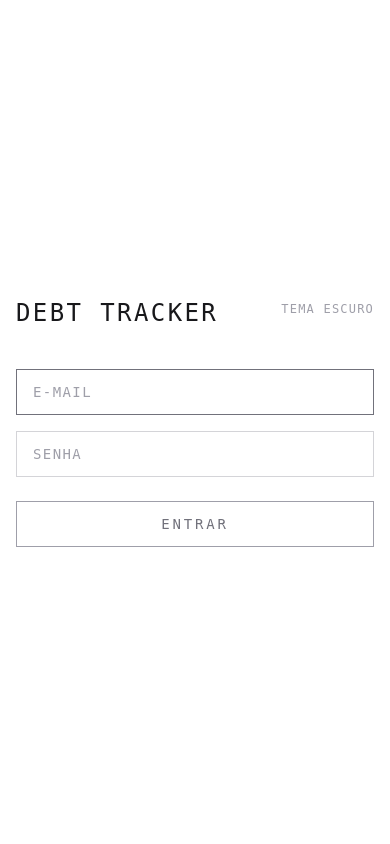
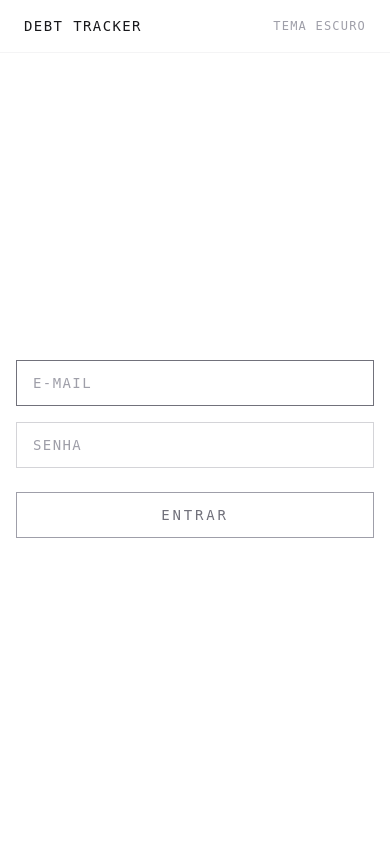
Before and after one commit to wlcvs/debt-tracker-django, a Django app: page /login/ in a window 390 px wide. Run offline with Django 5.2, Linux system fonts and the light colour scheme; some libraries are stand-ins or nearby versions.

Commit message:
fix: move login header to top of page on mobile
Separate header (Debt Tracker + theme toggle) from centered form
using flex-col layout so header is always at the top.

Co-Authored-By: Claude Sonnet 4.6 <noreply@anthropic.com>

```diff
--- a/templates/tracker/login.html
+++ b/templates/tracker/login.html
@@ -2,20 +2,18 @@
 {% block title %}Entrar — Debt Tracker{% endblock %}
 {% block theme_toggle %}{% endblock %}
 
-{% block body_class %}min-h-screen bg-white dark:bg-zinc-950 text-zinc-900 dark:text-zinc-100{% endblock %}
+{% block body_class %}min-h-screen flex flex-col bg-white dark:bg-zinc-950 text-zinc-900 dark:text-zinc-100{% endblock %}
 
 {% block body %}
-<main class="min-h-screen flex items-center justify-center px-4">
+<header class="px-6 py-4 flex items-center justify-between border-b border-zinc-100 dark:border-zinc-900">
+  <h1 class="text-sm tracking-widest uppercase text-zinc-900 dark:text-white">Debt Tracker</h1>
+  <button x-data @click="$store.theme.toggle()" x-text="$store.theme.dark ? 'Tema claro' : 'Tema escuro'"
+    class="text-xs tracking-widest uppercase text-zinc-400 dark:text-zinc-500 hover:text-zinc-900 dark:hover:text-white transition-colors cursor-pointer">
+  </button>
+</header>
+
+<main class="flex-1 flex items-center justify-center px-4">
   <div class="w-full max-w-sm">
-    <div class="mb-10 flex items-start justify-between">
-      <h1 class="text-2xl tracking-widest uppercase text-zinc-900 dark:text-white">
-        Debt Tracker
-      </h1>
-      <button x-data @click="$store.theme.toggle()" x-text="$store.theme.dark ? 'Tema claro' : 'Tema escuro'"
-        class="text-xs tracking-widest uppercase text-zinc-400 dark:text-zinc-500 hover:text-zinc-900 dark:hover:text-white transition-colors cursor-pointer mt-1">
-      </button>
-    </div>
-
     <form method="post" class="flex flex-col gap-4">
       {% csrf_token %}
 
@@ -49,5 +47,4 @@
     </form>
   </div>
 </main>
-
 {% endblock %}
```
